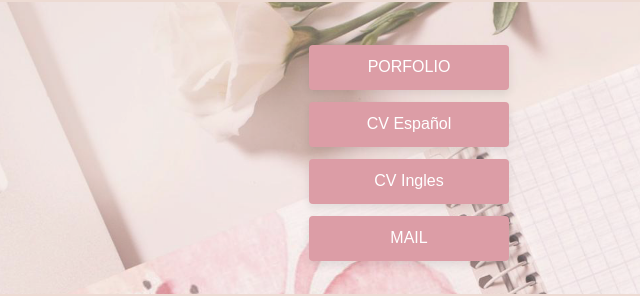
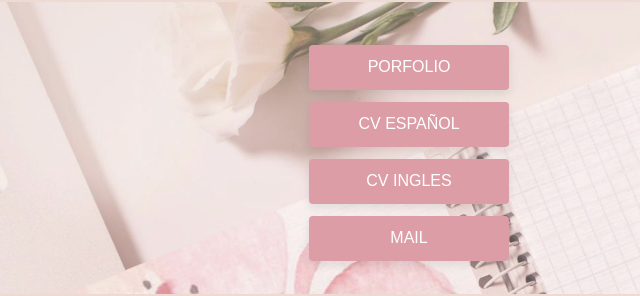
Before and after one commit to MeliDesigns/MeliDesigns.github.io, a plain HTML site: page index.html in a window 1280 px wide. Shown: the part 595-891 px from the top of the page, 231-871 px from the left. Drawn offline with Linux system fonts and the light colour scheme; a web font is replaced by a local one.

Commit message:
Update index.html

```diff
--- a/index.html
+++ b/index.html
@@ -24,8 +24,8 @@
         <div class="barra-beige"></div>
         <nav class="navegacion">
             <a href="https://melanierolando.github.io" target="_blank">PORFOLIO</a>
-            <a href="img/Melanie Rolando CV Español.pdf" target="_blank" download">CV Español</a>
-            <a href="img/Melanie Rolando CV Ingles.pdf" target="_blank" download">CV Ingles</a>
+            <a href="img/Melanie Rolando CV Español.pdf" target="_blank" download">CV ESPAÑOL</a>
+            <a href="img/Melanie Rolando CV Ingles.pdf" target="_blank" download">CV INGLES</a>
             <a href="mailto:melanie.nrolando@gmail.com">MAIL</a>
         </nav>
         <div class="barra-beige-2"></div>
```
